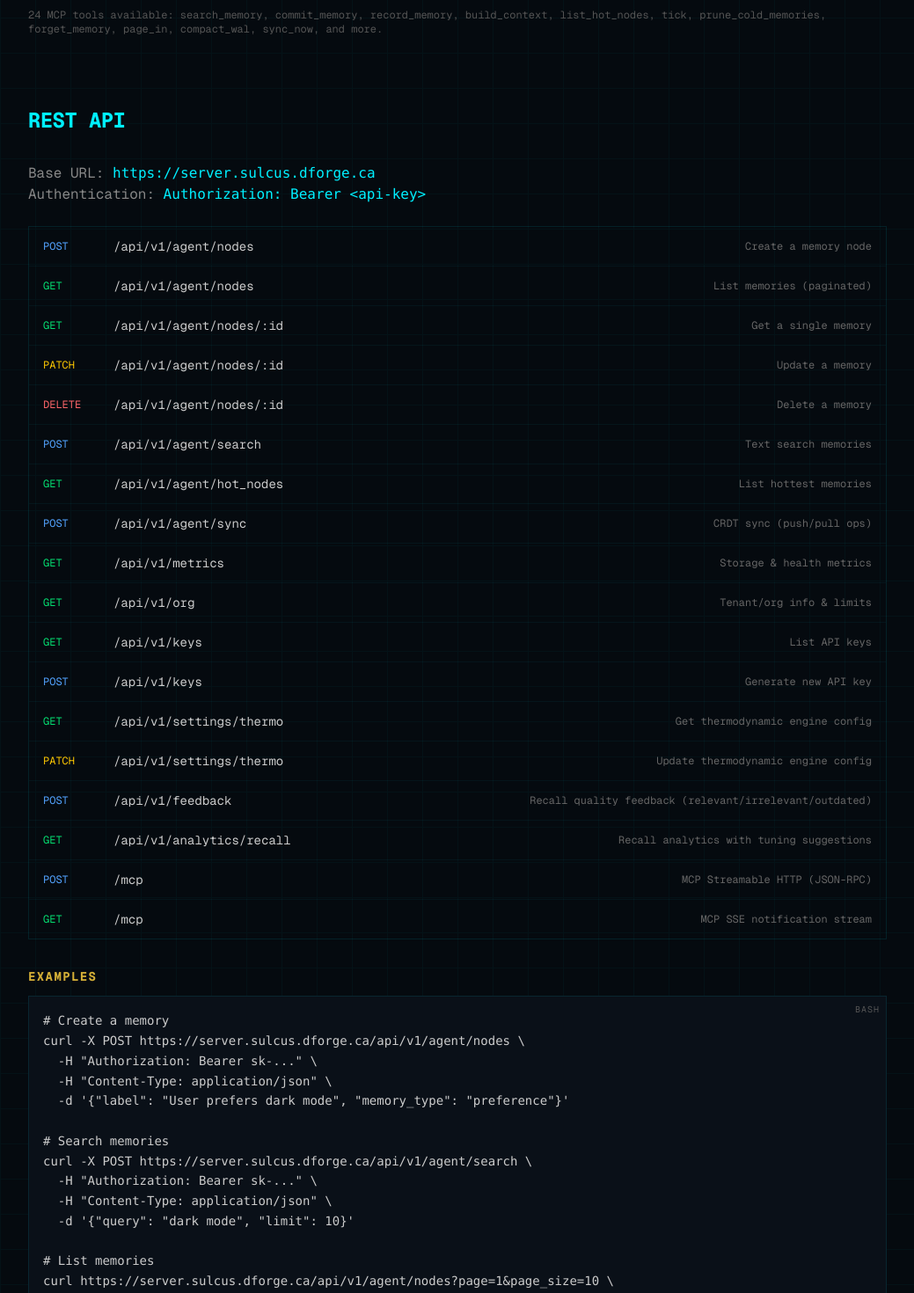
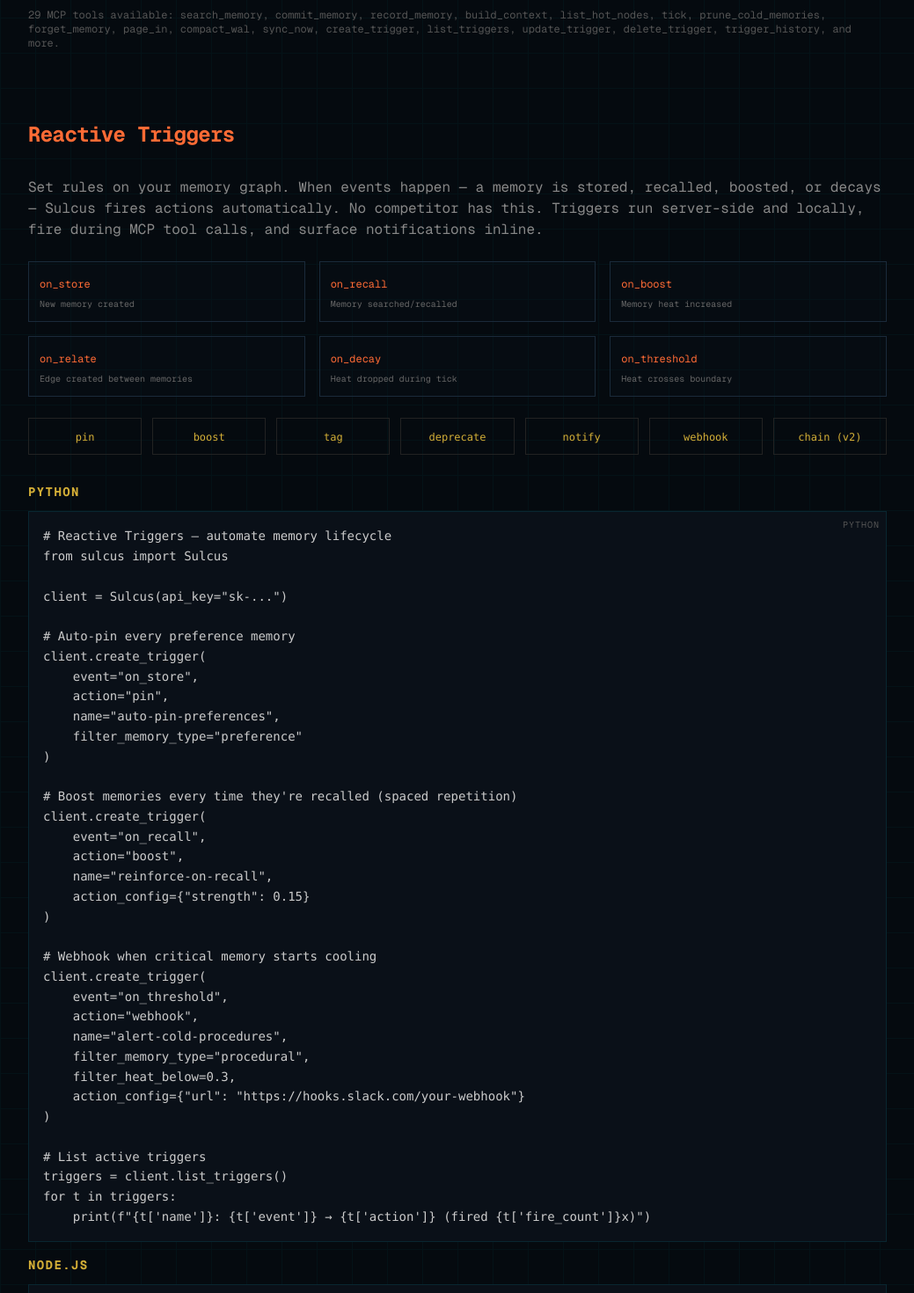
Before and after one commit to digitalforgeca/sulcus, a Next.js app in the folder packages/sulcus-web/: page /docs in a window 1280 px wide. Shown: the part 3460-4930 px from the top of the page at 88% size, without its empty margins (120-1159 px from the left). Built offline with nearby package versions, Linux system fonts and the light colour scheme; no server answers.

Commit message:
feat: triggers on landing page + docs + SDK v0.3.0 updates
- Landing page: Reactive Triggers showcase section (4 event→action examples)
- Docs: full trigger documentation (Python, Node, REST examples)
- Docs: API endpoints updated with trigger routes
- MCP tools count updated to 29

```diff
--- a/packages/sulcus-web/src/app/docs/page.tsx
+++ b/packages/sulcus-web/src/app/docs/page.tsx
@@ -100,6 +100,91 @@
 curl https://server.sulcus.dforge.ca/api/v1/agent/nodes?page=1&page_size=10 \\
   -H "Authorization: Bearer sk-..."`;
 
+const TRIGGERS_PYTHON = `# Reactive Triggers — automate memory lifecycle
+from sulcus import Sulcus
+
+client = Sulcus(api_key="sk-...")
+
+# Auto-pin every preference memory
+client.create_trigger(
+    event="on_store",
+    action="pin",
+    name="auto-pin-preferences",
+    filter_memory_type="preference"
+)
+
+# Boost memories every time they're recalled (spaced repetition)
+client.create_trigger(
+    event="on_recall",
+    action="boost",
+    name="reinforce-on-recall",
+    action_config={"strength": 0.15}
+)
+
+# Webhook when critical memory starts cooling
+client.create_trigger(
+    event="on_threshold",
+    action="webhook",
+    name="alert-cold-procedures",
+    filter_memory_type="procedural",
+    filter_heat_below=0.3,
+    action_config={"url": "https://hooks.slack.com/your-webhook"}
+)
+
+# List active triggers
+triggers = client.list_triggers()
+for t in triggers:
+    print(f"{t['name']}: {t['event']} → {t['action']} (fired {t['fire_count']}x)")`;
+
+const TRIGGERS_NODE = `import { Sulcus } from "sulcus";
+
+const client = new Sulcus({ apiKey: "sk-..." });
+
+// Auto-pin every preference memory
+await client.createTrigger("on_store", "pin", {
+  name: "auto-pin-preferences",
+  filterMemoryType: "preference",
+});
+
+// Boost memories every time they're recalled
+await client.createTrigger("on_recall", "boost", {
+  name: "reinforce-on-recall",
+  actionConfig: { strength: 0.15 },
+});
+
+// Webhook when critical memory starts cooling
+await client.createTrigger("on_threshold", "webhook", {
+  name: "alert-cold-procedures",
+  filterMemoryType: "procedural",
+  filterHeatBelow: 0.3,
+  actionConfig: { url: "https://hooks.slack.com/your-webhook" },
+});
+
+// Check trigger history
+const history = await client.triggerHistory();
+for (const h of history) {
+  console.log(\`\${h.event} → \${h.action} at \${h.fired_at}\`);
+}`;
+
+const TRIGGERS_REST = `# Create a trigger
+curl -X POST https://server.sulcus.dforge.ca/api/v1/triggers \\
+  -H "Authorization: Bearer sk-..." \\
+  -H "Content-Type: application/json" \\
+  -d '{
+    "name": "auto-pin-preferences",
+    "event": "on_store",
+    "action": "pin",
+    "filter_memory_type": "preference"
+  }'
+
+# List triggers
+curl https://server.sulcus.dforge.ca/api/v1/triggers \\
+  -H "Authorization: Bearer sk-..."
+
+# Delete a trigger
+curl -X DELETE https://server.sulcus.dforge.ca/api/v1/triggers/{id} \\
+  -H "Authorization: Bearer sk-..."`;
+
 const MEMORY_TYPES = [
   { type: 'episodic', desc: 'Events, conversations, time-bound experiences', decay: 'Fast', example: '"Met with design team, decided on blue theme"' },
   { type: 'semantic', desc: 'Facts, knowledge, definitions', decay: 'Slow', example: '"Python 3.12 requires typing_extensions >= 4.0"' },
@@ -124,6 +209,11 @@
   { method: 'PATCH', path: '/api/v1/settings/thermo', desc: 'Update thermodynamic engine config' },
   { method: 'POST', path: '/api/v1/feedback', desc: 'Recall quality feedback (relevant/irrelevant/outdated)' },
   { method: 'GET', path: '/api/v1/analytics/recall', desc: 'Recall analytics with tuning suggestions' },
+  { method: 'GET', path: '/api/v1/triggers', desc: 'List active triggers' },
+  { method: 'POST', path: '/api/v1/triggers', desc: 'Create a reactive trigger' },
+  { method: 'PATCH', path: '/api/v1/triggers/:id', desc: 'Update a trigger' },
+  { method: 'DELETE', path: '/api/v1/triggers/:id', desc: 'Delete a trigger' },
+  { method: 'GET', path: '/api/v1/triggers/history', desc: 'Trigger firing history' },
   { method: 'POST', path: '/mcp', desc: 'MCP Streamable HTTP (JSON-RPC)' },
   { method: 'GET', path: '/mcp', desc: 'MCP SSE notification stream' },
 ];
@@ -214,9 +304,52 @@
           </p>
           <CodeBlock code={MCP_EXAMPLE} lang="json" />
           <p className="text-xs text-[#555] mt-3">
-            24 MCP tools available: search_memory, commit_memory, record_memory, build_context, list_hot_nodes,
-            tick, prune_cold_memories, forget_memory, page_in, compact_wal, sync_now, and more.
+            29 MCP tools available: search_memory, commit_memory, record_memory, build_context, list_hot_nodes,
+            tick, prune_cold_memories, forget_memory, page_in, compact_wal, sync_now, create_trigger, list_triggers,
+            update_trigger, delete_trigger, trigger_history, and more.
           </p>
+        </section>
+
+        {/* Reactive Triggers */}
+        <section className="mb-20">
+          <h2 className="text-2xl font-bold text-[#FF6B35] mb-8 tracking-tight">Reactive Triggers</h2>
+          <p className="text-[#888] mb-6">
+            Set rules on your memory graph. When events happen — a memory is stored, recalled, boosted, or decays — Sulcus fires actions automatically.
+            No competitor has this. Triggers run server-side and locally, fire during MCP tool calls, and surface notifications inline.
+          </p>
+
+          <div className="grid grid-cols-2 md:grid-cols-3 gap-4 mb-6">
+            {[
+              { event: 'on_store', desc: 'New memory created' },
+              { event: 'on_recall', desc: 'Memory searched/recalled' },
+              { event: 'on_boost', desc: 'Memory heat increased' },
+              { event: 'on_relate', desc: 'Edge created between memories' },
+              { event: 'on_decay', desc: 'Heat dropped during tick' },
+              { event: 'on_threshold', desc: 'Heat crosses boundary' },
+            ].map((e) => (
+              <div key={e.event} className="border border-[#1a2a3a] p-3 bg-[#0a1520]/20">
+                <code className="text-[#FF6B35] text-xs font-mono">{e.event}</code>
+                <p className="text-[10px] text-[#666] mt-1">{e.desc}</p>
+              </div>
+            ))}
+          </div>
+
+          <div className="grid grid-cols-2 md:grid-cols-3 lg:grid-cols-7 gap-3 mb-8">
+            {['pin', 'boost', 'tag', 'deprecate', 'notify', 'webhook', 'chain (v2)'].map((a) => (
+              <div key={a} className="text-center border border-[#222] p-2">
+                <code className="text-[#D4AF37] text-xs">{a}</code>
+              </div>
+            ))}
+          </div>
+
+          <h3 className="text-sm font-bold tracking-widest uppercase text-[#D4AF37] mb-3">Python</h3>
+          <CodeBlock code={TRIGGERS_PYTHON} lang="python" />
+          <div className="h-4" />
+          <h3 className="text-sm font-bold tracking-widest uppercase text-[#D4AF37] mb-3">Node.js</h3>
+          <CodeBlock code={TRIGGERS_NODE} lang="typescript" />
+          <div className="h-4" />
+          <h3 className="text-sm font-bold tracking-widest uppercase text-[#D4AF37] mb-3">REST API</h3>
+          <CodeBlock code={TRIGGERS_REST} lang="bash" />
         </section>
 
         {/* REST API */}
--- a/packages/sulcus-web/src/app/page.tsx
+++ b/packages/sulcus-web/src/app/page.tsx
@@ -455,6 +455,43 @@
           </div>
         </section>
 
+        {/* Reactive Triggers */}
+        <section className="py-24 bg-[#050a0f] border-t border-[#FF6B35]/20 relative overflow-hidden">
+          <div className="max-w-5xl mx-auto px-4">
+            <div className="text-center mb-16">
+              <h2 className="text-xs tracking-[0.5em] text-[#FF6B35] uppercase mb-4">No Competitor Has This</h2>
+              <p className="text-2xl font-bold text-white uppercase tracking-tight mb-4">Reactive Memory Triggers</p>
+              <p className="text-[#888] max-w-2xl mx-auto font-sans text-sm">
+                Set rules on your memory graph. When events happen — a memory is stored, recalled, boosted, or starts to decay — Sulcus fires actions automatically. Pin important memories. Boost fading context. Webhook your systems. The agent doesn&apos;t have to remember to remember.
+              </p>
+            </div>
+
+            <div className="grid grid-cols-1 md:grid-cols-2 gap-6 mb-12">
+              {[
+                { event: "on_store", action: "pin", desc: "Auto-pin every preference memory so it never decays.", color: "#D4AF37" },
+                { event: "on_recall", action: "boost", desc: "Reinforce memories every time they're searched — spaced repetition, automated.", color: "#00F0FF" },
+                { event: "on_decay", action: "notify", desc: "Alert the agent when critical knowledge starts cooling. Act before it's lost.", color: "#FF6B35" },
+                { event: "on_threshold", action: "webhook", desc: "Fire HTTP callbacks when memory heat crosses a boundary. Integrate anything.", color: "#9333EA" },
+              ].map((t) => (
+                <div key={t.event} className="border border-[#1a2a3a] p-6 bg-[#0a1520]/30 hover:border-[#FF6B35]/40 transition-all">
+                  <div className="flex items-center gap-3 mb-3">
+                    <span className="text-[10px] px-2 py-0.5 rounded font-mono border" style={{ color: t.color, borderColor: `${t.color}40` }}>{t.event}</span>
+                    <span className="text-[#555]">→</span>
+                    <span className="text-[10px] px-2 py-0.5 rounded font-mono border border-[#333] text-[#aaa]">{t.action}</span>
+                  </div>
+                  <p className="text-sm text-[#888] font-sans leading-relaxed">{t.desc}</p>
+                </div>
+              ))}
+            </div>
+
+            <div className="text-center">
+              <p className="text-[10px] tracking-[0.3em] uppercase text-[#555]">
+                6 events · 7 actions · filter by type, namespace, label pattern, heat threshold · unlimited triggers per tenant
+              </p>
+            </div>
+          </div>
+        </section>
+
         {/* SDK Section */}
         <section className="py-24 bg-[#050a0f] border-t border-[#D4AF37]/20">
           <div className="max-w-4xl mx-auto px-4 text-center">
```
